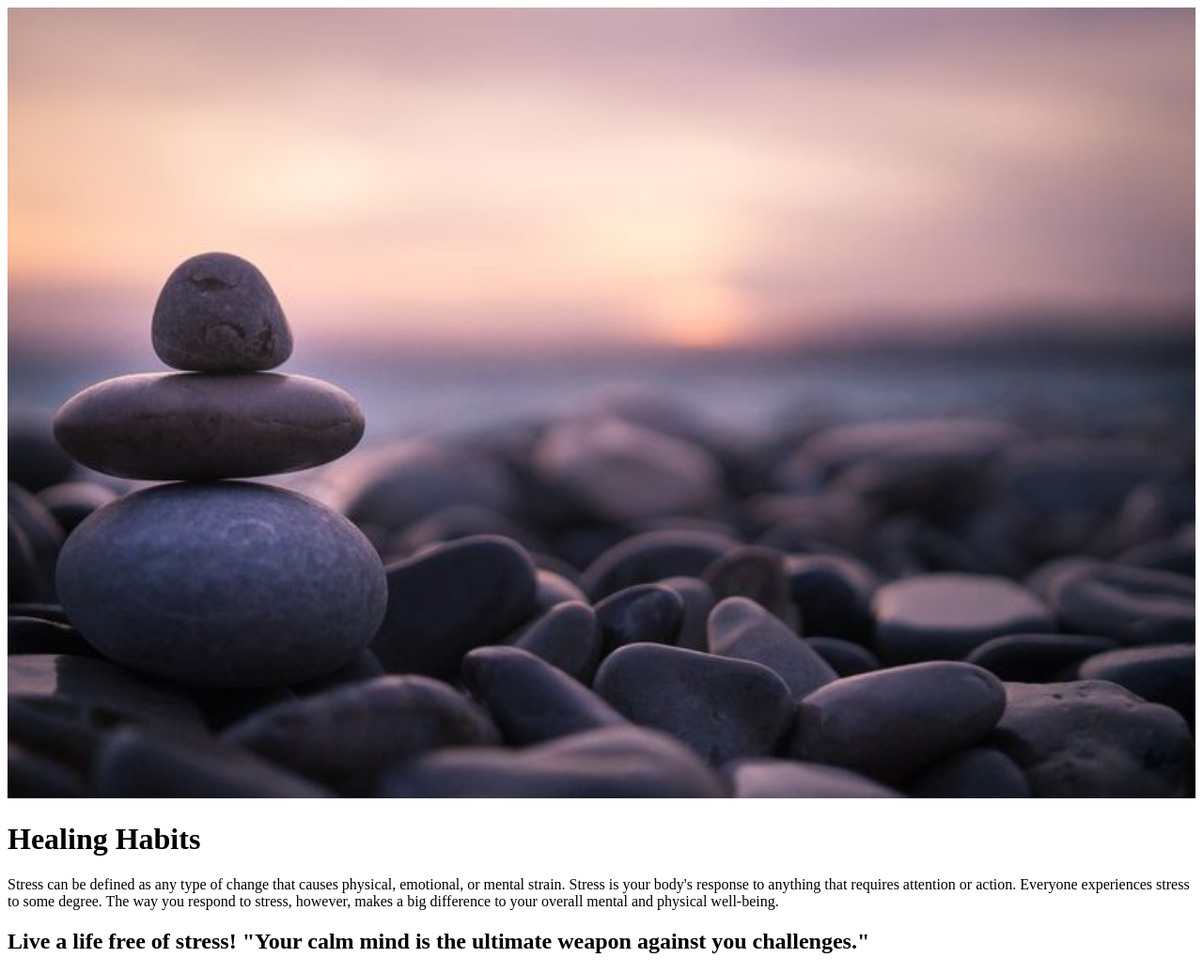
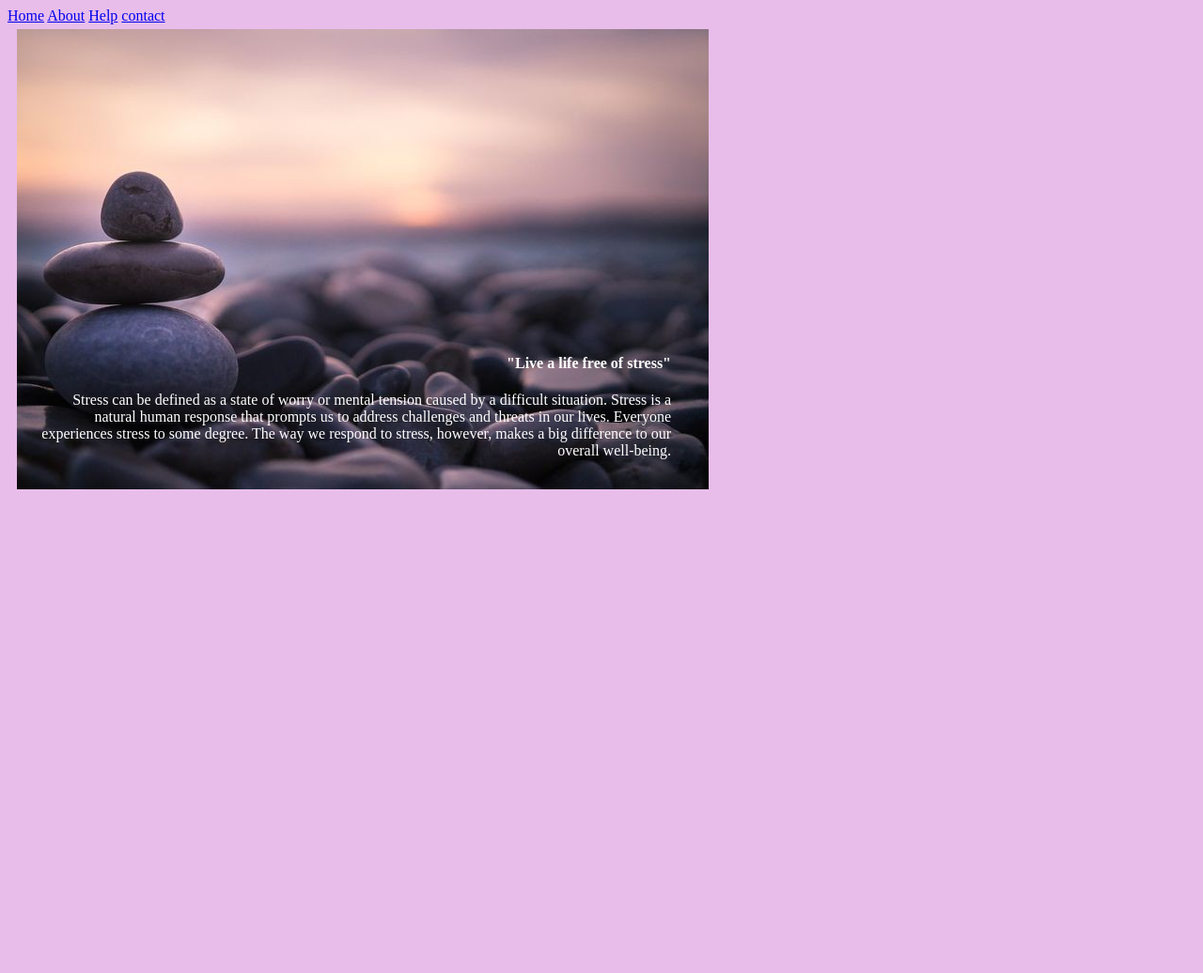
Before and after one commit to chloe-ui218/Team-work-project, a plain HTML site: page index.html in a window 1280 px wide. Shown: the whole page at 94% size. After the commit the page ends 800 px from the top, so only its background shows below. Drawn offline with Linux system fonts and the light colour scheme.

Commit message:
adding the first commit

```diff
--- a/index.html
+++ b/index.html
@@ -3,27 +3,73 @@
     <head>
         <title>Healing Habits Hub.</title>
         <style>
+            body{
+                background-color: #E8BDEA;
+                color: black;
+            }
             .main-container{
                 display: flex;
-                img src: 100px;
+            }
+            .img{
+                width: 100%;
+            }
+            .main-heading{
+                display: flex;
+                text-align: end;
+                padding: 5px 10px 5px 10px;
+            }
+            .main-heading h2{
+                text-align: left;
+            }
+            .main-heading h1{
+                text-align: left;
+            }
+            .main-container{
+                border: 5px;
+            }
+            .container{
+                position: relative;
+            }
+            .text-block{
+                position: absolute;
+                bottom: 20px;
+                right: 20px;
+                background-color: transparent;
+                color:  white;
+                padding-left: 20px;
+                padding-right: 20px;
+                align-content: end;
+            }
+            .main-heading #home{
+                text-align: justify;
+            }
+            .header{
+               display: flex;
+               gap: 10px;
+               justify-content: end;
+               margin: 2rem 2rem;
             }
         </style>
     </head>
     <body>
-        <img src="./7738de9a7ef8ba9a91988fcfbc46c55b.jpg" height="100%" width="100%>
+        <header>
+           <nav class="w3-bar w3-bar">
+            <a href="#Home" class="w3-button w3-bar-item">Home</a>
+            <a href="About" class="w3-button w3-bar-item">About</a>
+            <a href="Help" class="w3-button w3-bar-item">Help</a>
+            <a href="Contact" class="w3-button w3-bar-item">contact</a>
+           </nav>
+        </header>
         <section class="main-heading">
-            <div>
-                <h1>Healing Habits</h1>
-                <p>Stress can be defined as any type of change that
-                     causes physical, emotional, or mental strain.
-                     Stress is your body's response to anything that requires attention or action.
-                     Everyone experiences stress
-                     to some degree. The way you respond to stress, however, makes a
-                     big difference to your overall mental and
-                     physical well-being.
-                    </p>
-                    <h2><h2>Live a life free of stress!
-                        "Your calm mind is the ultimate weapon against you challenges."</h2></h2>
+            <div class="container">
+                <img src="./7738de9a7ef8ba9a91988fcfbc46c55b.jpg" alt="calm" style="width: 100%;">
+                <div class="text-block">
+                    <h4>"Live a life free of stress"</h4>
+                    <p>Stress can be defined as a state of worry or mental tension caused by a difficult situation.
+                        Stress is a natural human response that prompts us to address challenges and threats in our lives.
+                        Everyone experiences stress to some degree.
+                        The way we respond to stress, however, makes a big difference to our overall well-being.</p>
+                </div>
             </div>
     </body>
 </html>
```
